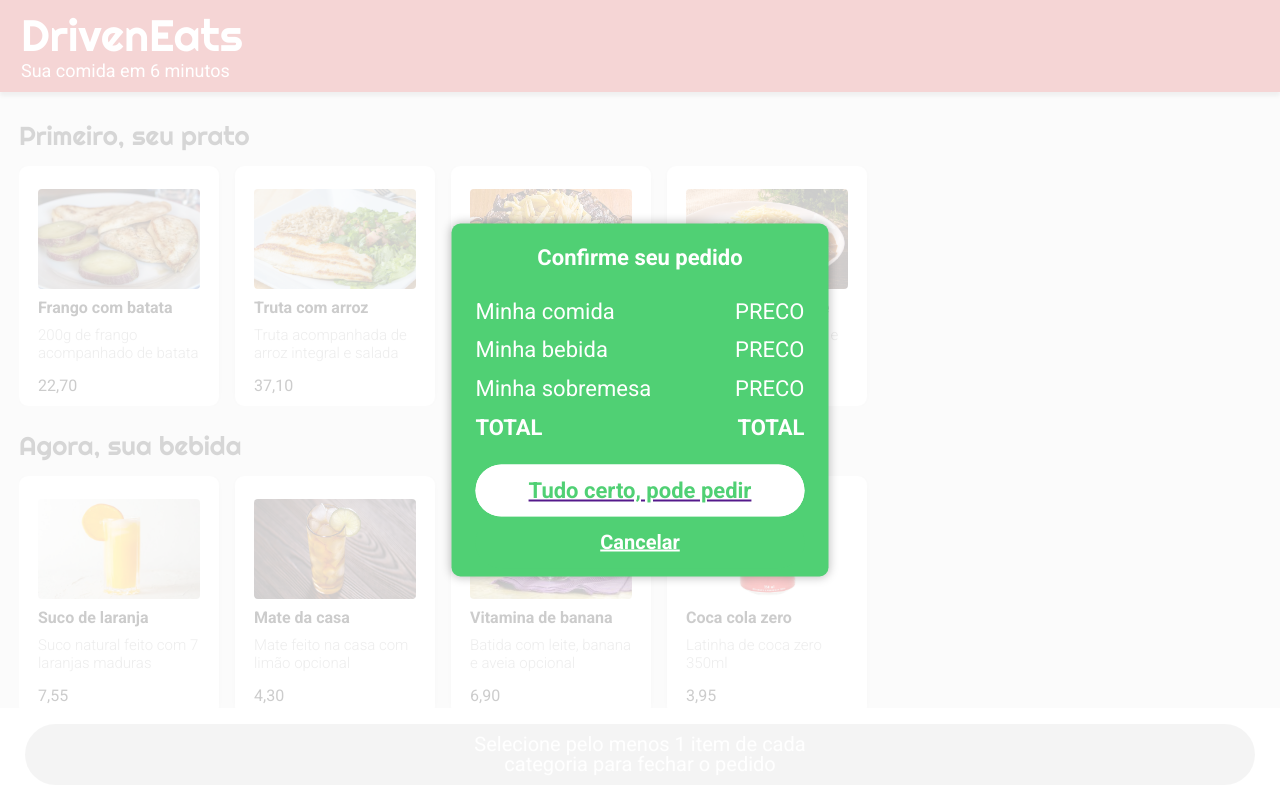
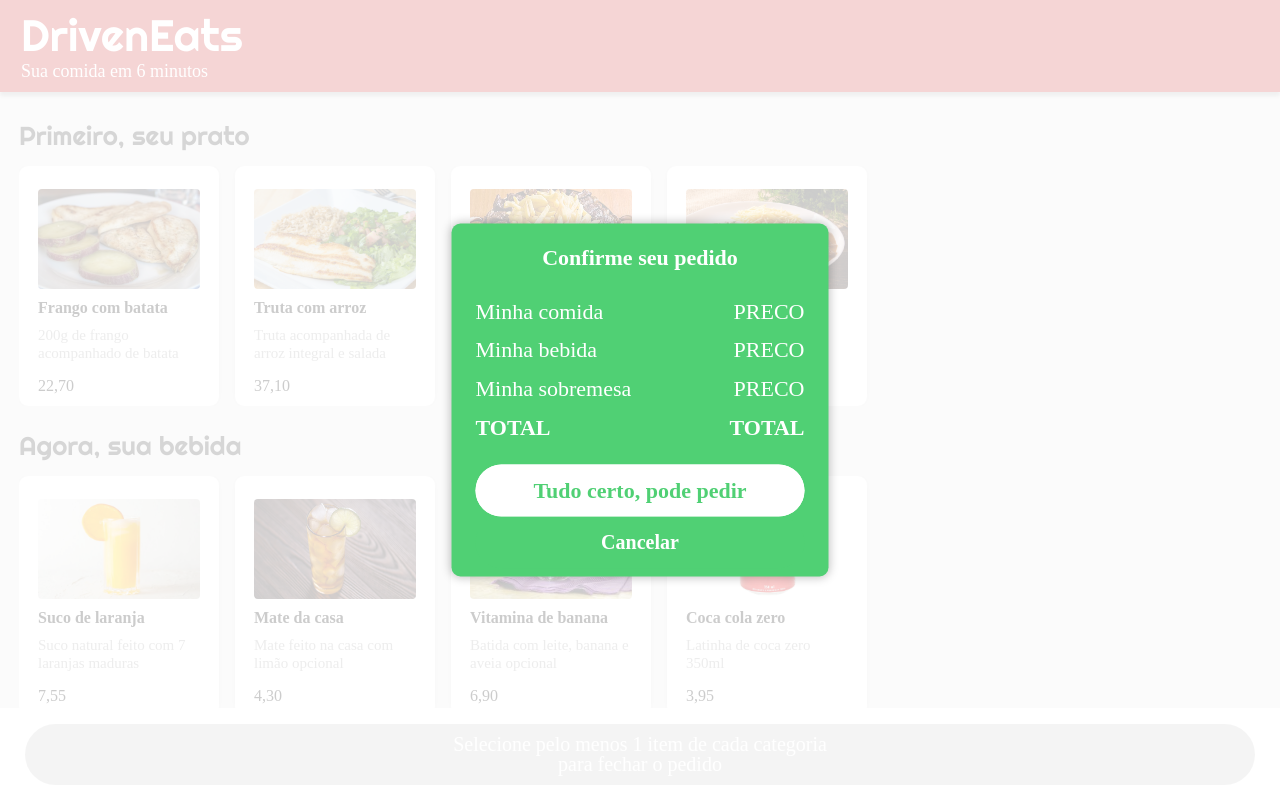
Before and after one commit to PMafra/driveneats_react, a React (Create React App) app: page /confirmation-page in a window 1280 px wide. Shown: the top 800 px of the page. Built offline with nearby package versions, Linux system fonts and the light colour scheme.

Commit message:
Css folder now in src folder; underline from links removed; starting logic for passing user choices to Confirmation Page

```diff
--- a/public/index.html
+++ b/public/index.html
@@ -5,7 +5,6 @@
     <meta charset="UTF-8">
     <meta http-equiv="X-UA-Compatible" content="IE=edge">
     <meta name="viewport" content="width=device-width, initial-scale=1.0">
-    <link rel="stylesheet" href="css/reset.css">
     <title>DrivenEatsReact</title>
 
 </head>
--- a/src/App.js
+++ b/src/App.js
@@ -3,7 +3,8 @@ import TopBar from "./Components/TopBar";
 import Container from "./Components/Container";
 import BottomBar from "./Components/BottomBar";
 import ConfirmationPage from "./Components/ConfirmationPage";
-import "./style.css";
+import "./css/style.css";
+import "./css/reset.css";
 import {
     BrowserRouter as Router,
     Route,
@@ -13,17 +14,23 @@ import {
 
 export default function App ({markedCats}) {
 
-    const [data, setData] = React.useState('');
+    const [buttonData, setButtonData] = React.useState('');
     const childToParent = (childData) => {
-        setData(childData);
+        setButtonData(childData);
     }
-    console.log(data);
+    console.log(buttonData);
+
+    const [dishesData, setDishesData] = React.useState('');
+    const sonToParent = (childData) => {
+        setDishesData(childData);
+    }
+    console.log(dishesData);
 
     return (
         <>
             <TopBar />
-            <Container childToParent={childToParent} markedCats={markedCats}/>
-            <BottomBar changeColor={data} />
+            <Container childToParent={childToParent} sonToParent={sonToParent} markedCats={markedCats}/>
+            <BottomBar changeColor={buttonData} />
             <Router>
                 <Switch>
                     <Route exact path="/confirmation-page">
--- a/src/Components/Container.js
+++ b/src/Components/Container.js
@@ -1,6 +1,6 @@
 import React from "react";
 
-export default function Container ({childToParent, markedCats}) {
+export default function Container ({childToParent, sonToParent, markedCats}) {
 
     const categories = [
         {categoryTitle: "Primeiro, seu prato", categoryType: "main-course"},
--- a/src/style.css
+++ b/src/css/style.css
@@ -288,6 +288,7 @@ body {
 
 .alright {
     background-color: #ffffff;
+    text-decoration: none;
 }
 
 .alright a {
@@ -307,6 +308,7 @@ body {
     font-size: 20px;
     color: #FFFFFF;
     background-color: #50D074;
+    text-decoration: none;
 }
 
 .disabled-link {
```
Also changed, not shown: src/css/reset.css (renamed from public/css/reset.css), src/imgs.js (added).
